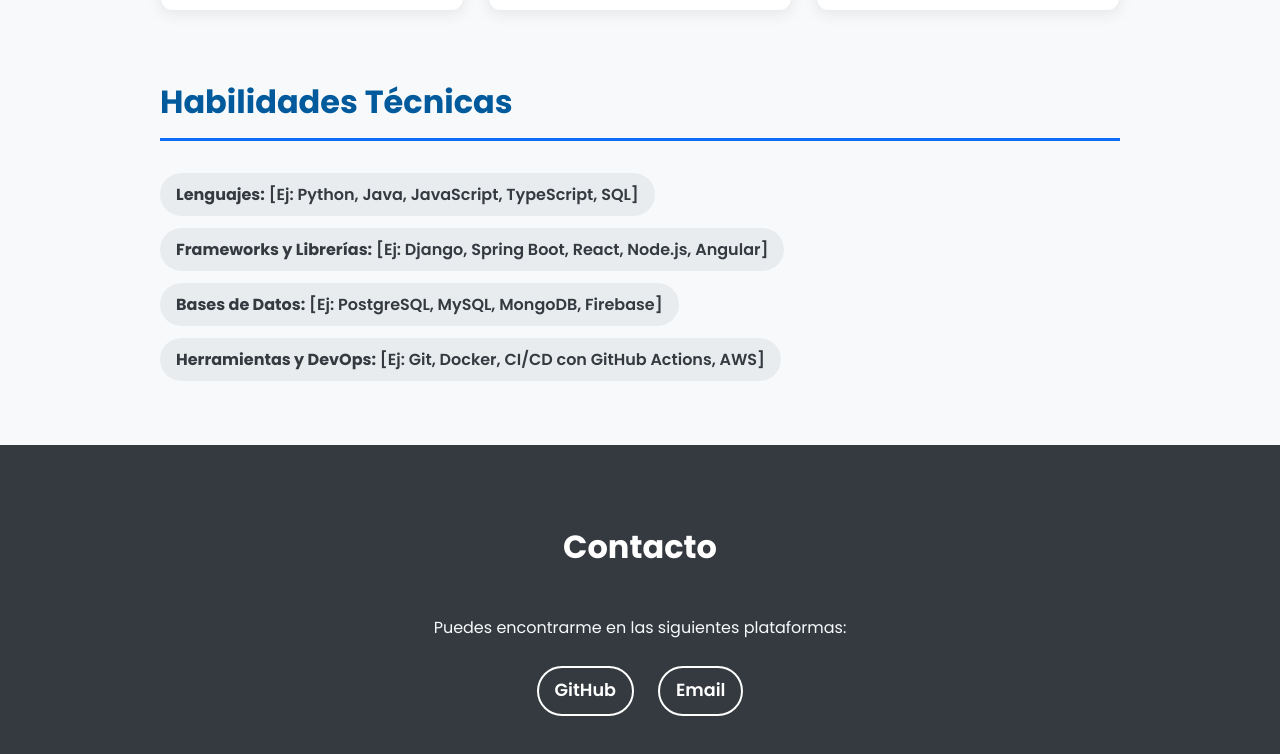
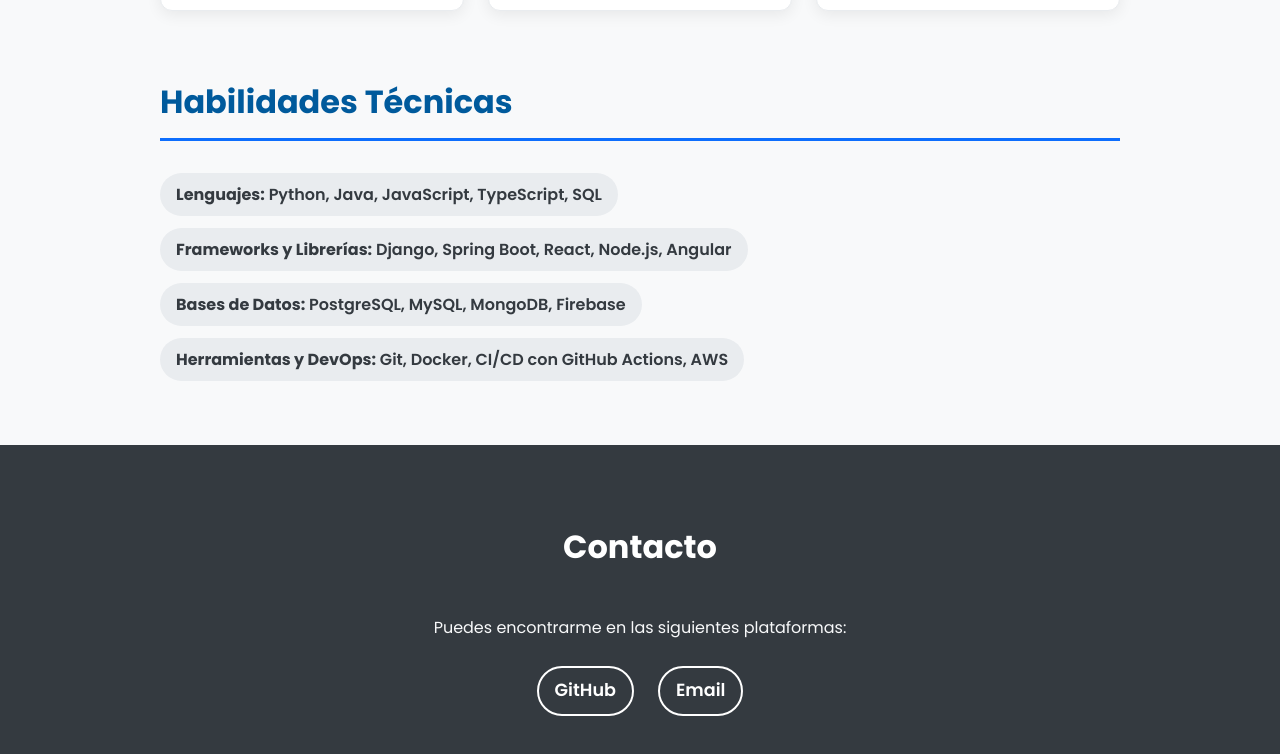
Before and after one commit to urzua847/portfolio, a plain HTML site: page index.html in a window 1280 px wide. Shown: the part 1292-2046 px from the top of the page. Drawn offline with Linux system fonts and the light colour scheme.

Commit message:
modifica index

```diff
--- a/index.html
+++ b/index.html
@@ -59,10 +59,10 @@
         <section id="habilidades">
             <h2>Habilidades Técnicas</h2>
             <ul>
-                <li><strong>Lenguajes:</strong> [Ej: Python, Java, JavaScript, TypeScript, SQL]</li>
-                <li><strong>Frameworks y Librerías:</strong> [Ej: Django, Spring Boot, React, Node.js, Angular]</li>
-                <li><strong>Bases de Datos:</strong> [Ej: PostgreSQL, MySQL, MongoDB, Firebase]</li>
-                <li><strong>Herramientas y DevOps:</strong> [Ej: Git, Docker, CI/CD con GitHub Actions, AWS]</li>
+                <li><strong>Lenguajes:</strong> Python, Java, JavaScript, TypeScript, SQL</li>
+                <li><strong>Frameworks y Librerías:</strong> Django, Spring Boot, React, Node.js, Angular</li>
+                <li><strong>Bases de Datos:</strong> PostgreSQL, MySQL, MongoDB, Firebase</li>
+                <li><strong>Herramientas y DevOps:</strong> Git, Docker, CI/CD con GitHub Actions, AWS</li>
             </ul>
         </section>
     </main>
```
